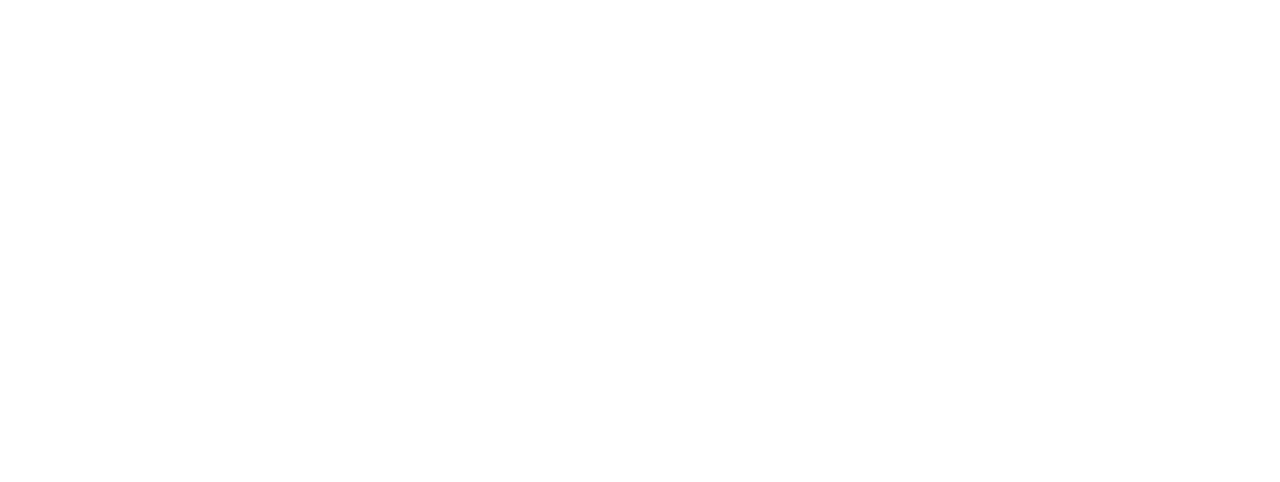
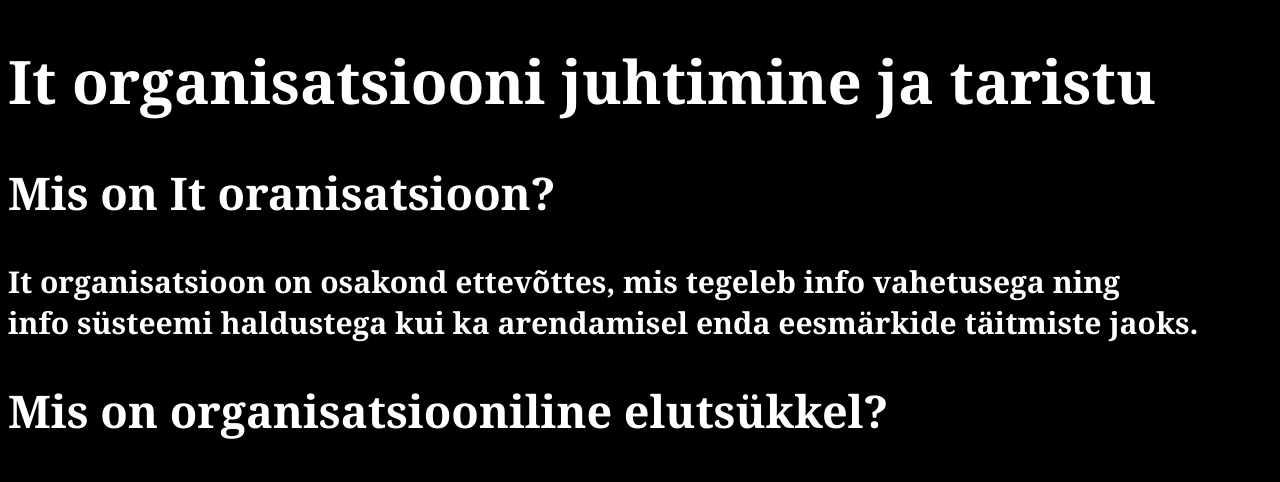
Before and after one commit to St11v3n/IT-Organisatsiooni-juhtimine-lesanne-3, a plain HTML site: page it_organisatsiooni_juhtimine_info.html in a window 1280 px wide. Drawn offline with Linux system fonts and the light colour scheme.

Commit message:
ülesanne täitmine

```diff
--- a/it_organisatsiooni_juhtimine_info.html
+++ b/it_organisatsiooni_juhtimine_info.html
@@ -0,0 +1,18 @@
+<!DOCTYPE html>
+<html lang="en">
+<head>
+    <meta charset="UTF-8">
+    <meta name="viewport" content="width=device-width, initial-scale=1.0">
+    <title>Document</title>
+    <link rel="stylesheet" href="style.css">
+</head>
+<body>
+    <h1>It organisatsiooni juhtimine ja taristu</h1>
+    <h2>Mis on It oranisatsioon?</h2>
+    <p>
+        It organisatsioon on osakond ettevõttes, mis tegeleb info vahetusega ning<br/>
+         info süsteemi haldustega kui ka arendamisel enda eesmärkide täitmiste jaoks.
+    </p>
+    <h2>Mis on organisatsiooniline elutsükkel?</h2>
+</body>
+</html>
--- a/style.css
+++ b/style.css
@@ -1,6 +1,6 @@
 body {
     background-color: black;
-    color: red;
+    color: white;
     font-family: Georgia, serif;
     font-size: 30px;
     font-weight: 1000;
```
Also changed, not shown: index.html (+3 -1 lines), tegevused.html (added).
